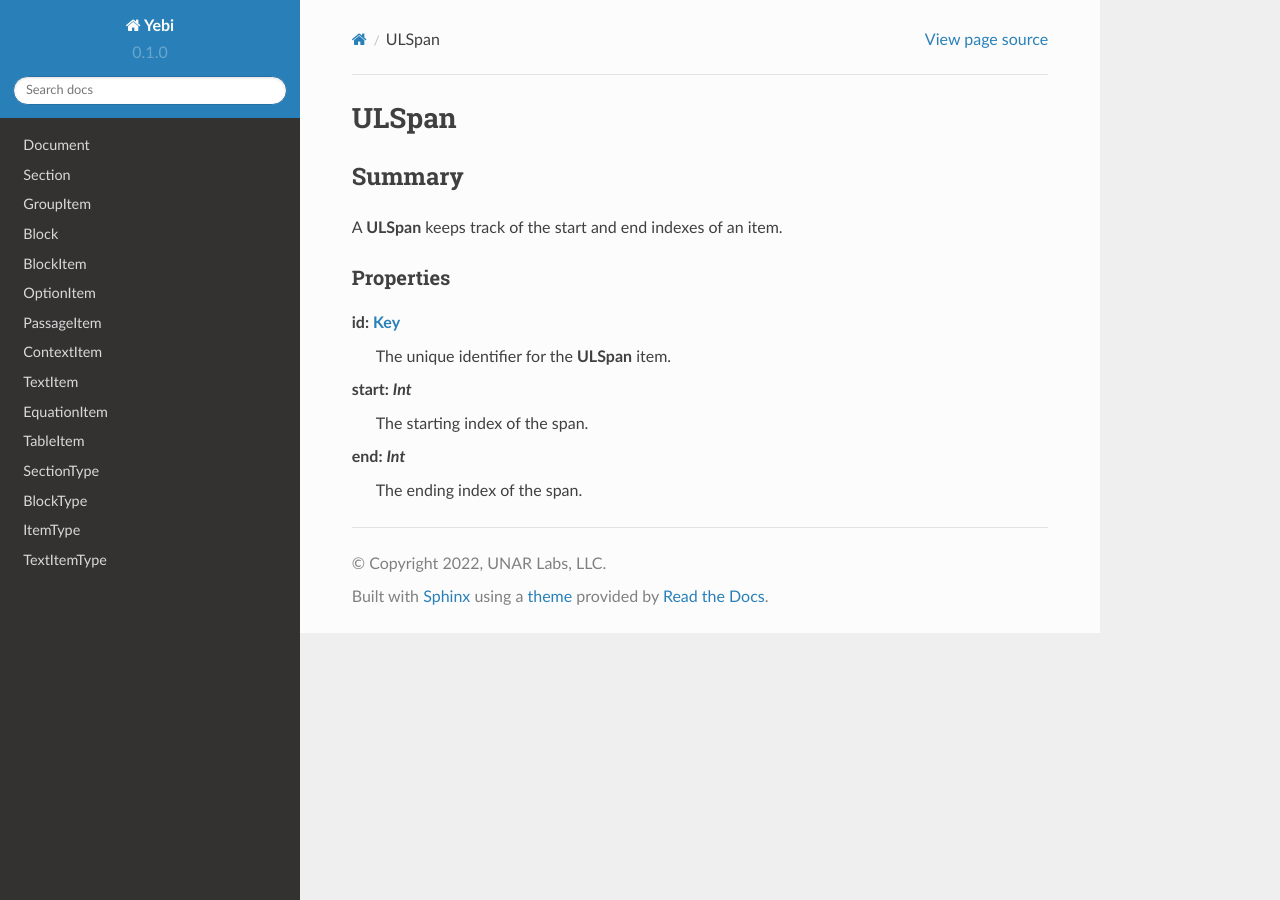
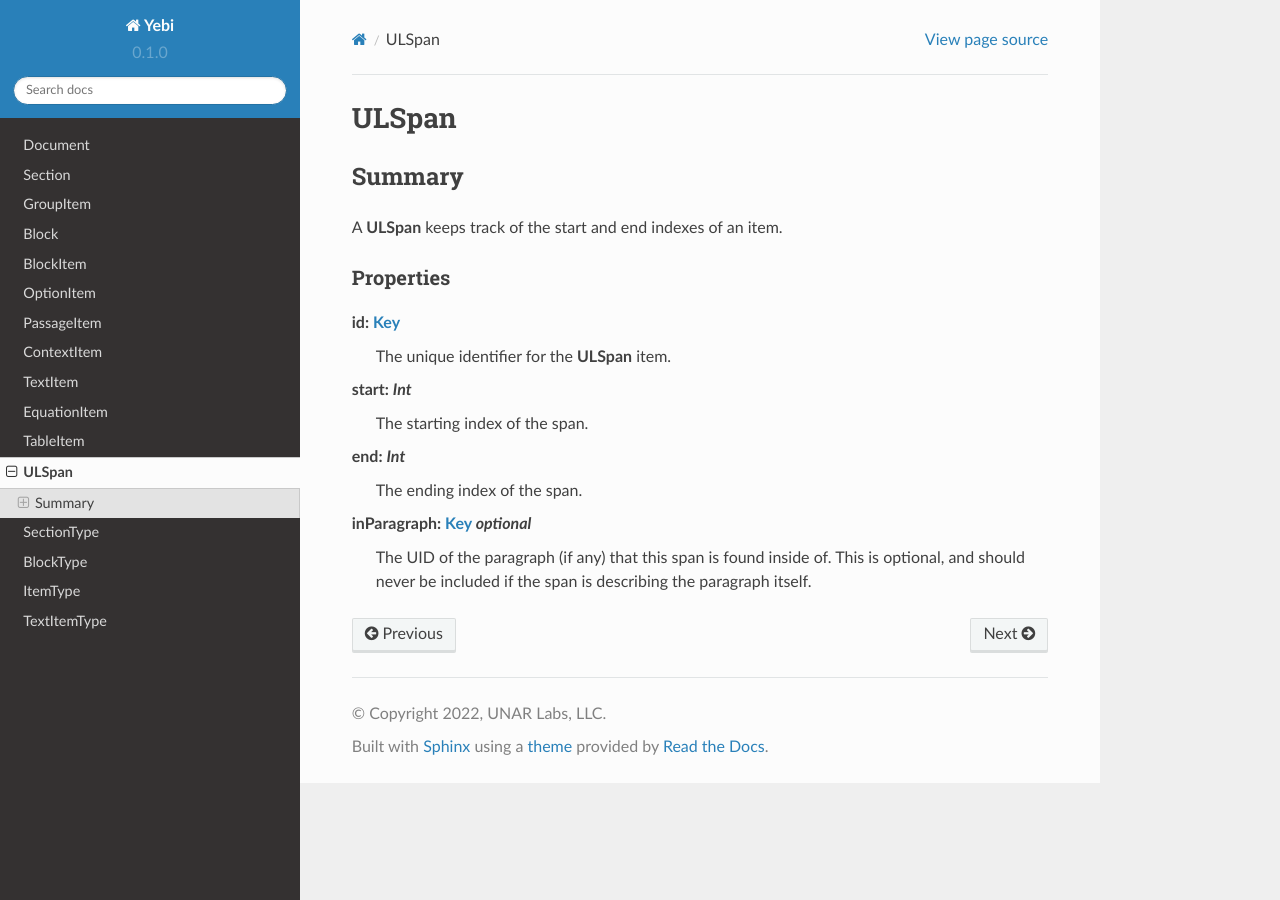
Before and after one commit to UNARDanielPratt/Yebi-Docs, a Sphinx documentation site: the page built from docs/source/ulspan.rst, in a window 1280 px wide. Built offline with Sphinx 7.4.7 and the Read the Docs theme 2.0.0, drawn with Linux system fonts in a browser that asks for light colours.

Commit message:
feat: added improvement to span

```diff
--- a/docs/source/index.rst
+++ b/docs/source/index.rst
@@ -20,6 +20,7 @@ Firestore Structure:
    textitem
    equationitem
    tableitem
+   ulspan
 
 Enums:
 ------
--- a/docs/source/ulspan.rst
+++ b/docs/source/ulspan.rst
@@ -18,3 +18,8 @@ Properties
 
 **end**: *Int*
   The ending index of the span.
+
+**inParagraph**: :doc:`/key` *optional*
+  The UID of the paragraph (if any) that this span is found inside of.
+  This is optional, and should never be included if the span is
+  describing the paragraph itself.
```
